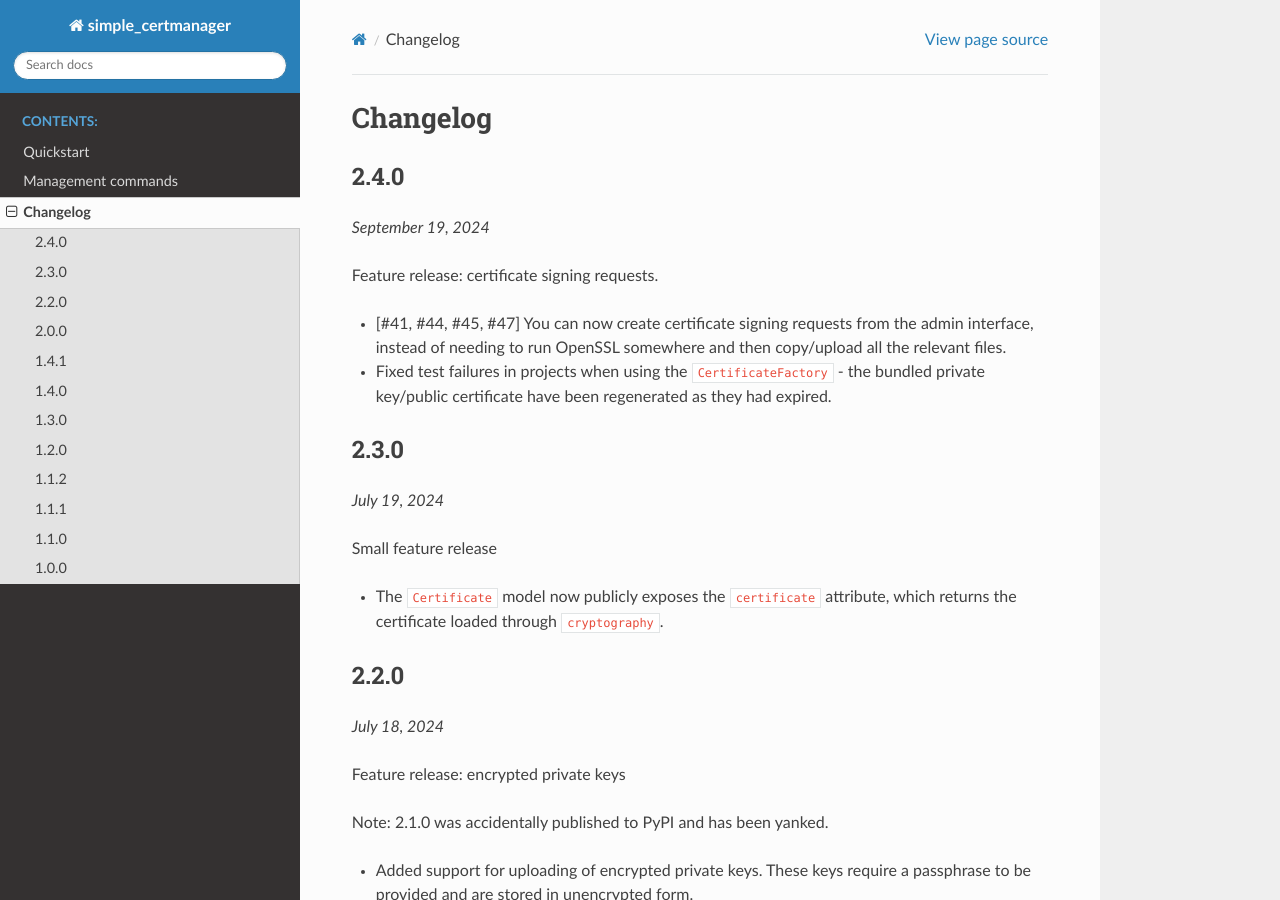
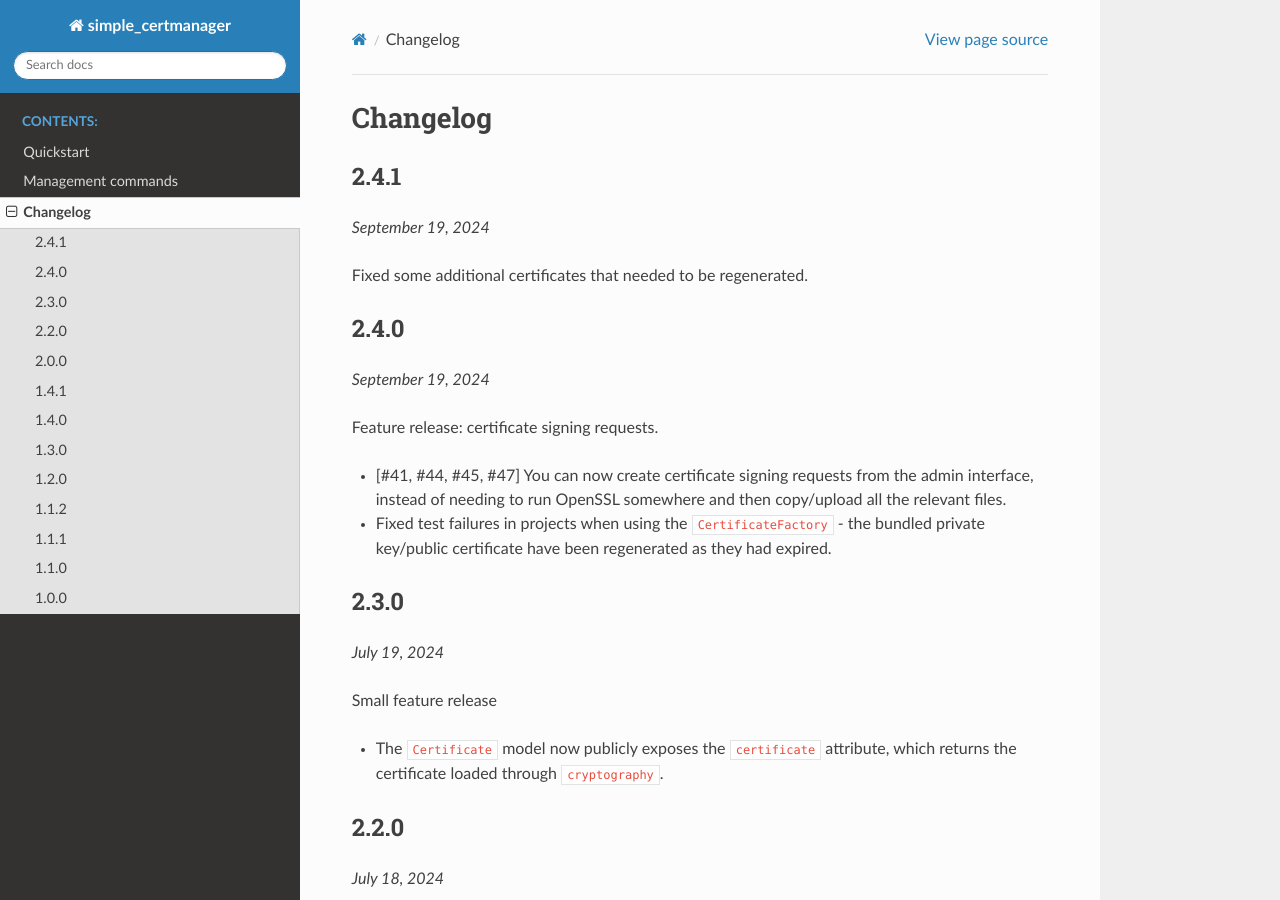
Before and after one commit to maykinmedia/django-simple-certmanager, a Sphinx documentation site: the page built from docs/CHANGELOG.rst, in a window 1280 px wide and 900 px high. Built offline with Sphinx 7.4.7 and the Read the Docs theme 2.0.0, drawn with Linux system fonts in a browser that asks for light colours.

Commit message:
:bookmark: Bump to 2.4.1

```diff
--- a/CHANGELOG.rst
+++ b/CHANGELOG.rst
@@ -1,6 +1,13 @@
 =========
 Changelog
 =========
+
+2.4.1
+=====
+
+*September 19, 2024*
+
+Fixed some additional certificates that needed to be regenerated.
 
 2.4.0
 =====
--- a/README.rst
+++ b/README.rst
@@ -1,7 +1,7 @@
 django-simple-certmanager
 =========================
 
-:Version: 2.4.0
+:Version: 2.4.1
 :Source: https://github.com/maykinmedia/django-simple-certmanager
 :Keywords: certificates
 
--- a/docs/conf.py
+++ b/docs/conf.py
@@ -30,7 +30,7 @@ copyright = "2022, Maykin Media"
 author = "Maykin Media"
 
 # The full version, including alpha/beta/rc tags
-release = "2.4.0"
+release = "2.4.1"
 
 
 # -- General configuration ---------------------------------------------------
--- a/pyproject.toml
+++ b/pyproject.toml
@@ -4,7 +4,7 @@ build-backend = "setuptools.build_meta"
 
 [project]
 name = "django-simple-certmanager"
-version = "2.4.0"
+version = "2.4.1"
 description = "Manage TLS certificates and keys in the Django admin"
 authors = [
     {name = "Maykin Media", email = "support@maykinmedia.nl"}
@@ -89,7 +89,7 @@ testpaths = ["tests"]
 DJANGO_SETTINGS_MODULE = "testapp.settings"
 
 [tool.bumpversion]
-current_version = "2.4.0"
+current_version = "2.4.1"
 files = [
     {filename = "pyproject.toml"},
     {filename = "README.rst"},
```
Also changed, not shown: 1 other file.
